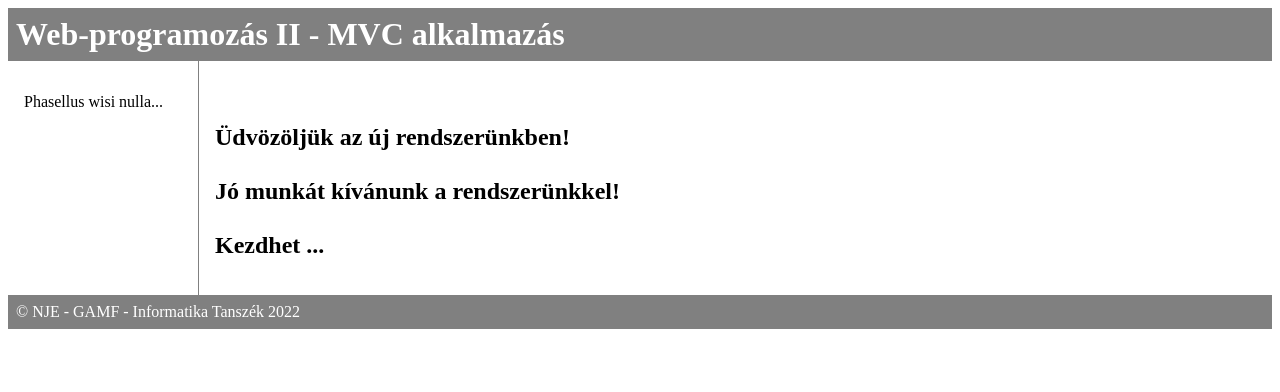
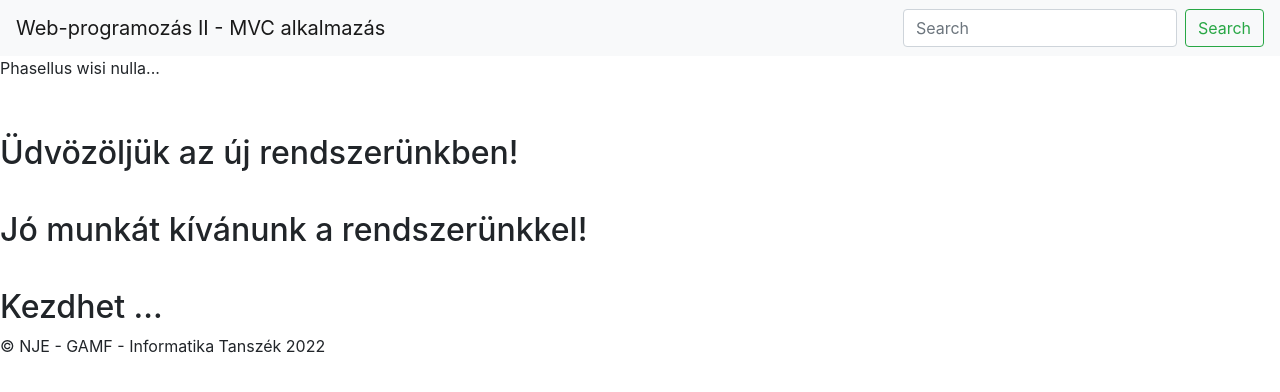
Before and after one commit to adobree/WEBII-B02, a PHP site: page / in a window 1280 px wide. Shown: the top 392 px of the page. Run offline with PHP 8.4, Linux system fonts and the light colour scheme; data that the repository does not hold is empty; some libraries are stand-ins or nearby versions.

Commit message:
new branch

```diff
--- a/css/main_style.css
+++ /dev/null
@@ -1,46 +0,0 @@
-header, footer {
-    padding: 0.5em;
-    color: white;
-    background-color: gray;
-    clear: left;
-}
-h1.header {
-    padding: 0;
-    margin: 0;
-}
-div#user {
-    float: right;
-}
-aside {
-    float: left;
-    width: 160px;
-    margin: 0;
-    padding: 1em;
-}
-section {
-    margin-left: 190px;
-    border-left: 1px solid gray;
-    padding: 1em;
-}
-ul {
-    float:left;
-    width:100%; /* A menü az alatta levő szövegtől elválik, birtokolja a teljes vízszintes sávját. */
-    padding:0;
-    margin:0;
-    list-style-type:none;
-    background-color: lightblue;
-}
-a {
-    float:left;
-    width:6em; /* Fix szélességű gombok érhetők el. Érdemes azonban vigyázni ezzel a módszerrel, mert ha a szöveg nem fér ki, a dizájn szétesik. */
-    text-decoration:none; /* Ne legyen aláhúzva a link. */
-    color:white;
-    background-color:navy;
-    padding:0.2em 0.6em;
-    border-right:1px solid white;
-}
-a.selected{
-    background-color: blue;
-}
-a:hover { background-color:#ff3300} /* Az egérkurzorra színváltással reagál a menüpont. */
-li { display:inline } /* Ez a sor oldja meg, hogy a menüpontok egymás mellé kerüljenek. */
--- a/includes/menu.inc.php
+++ b/includes/menu.inc.php
@@ -1,36 +1,38 @@
 <?php
 
-Class Menu {
+class Menu
+{
     public static $menu = array();
 
-    public static function setMenu() {
+    public static function setMenu()
+    {
         self::$menu = array();
         $connection = Database::getConnection();
-        $stmt = $connection->query("select url, nev, szulo, jogosultsag from menu where jogosultsag like '".$_SESSION['userlevel']."'order by sorrend");
-        while($menuitem = $stmt->fetch(PDO::FETCH_ASSOC)) {
+        $stmt = $connection->query("select url, nev, szulo, jogosultsag from menu where jogosultsag like '" . $_SESSION['userlevel'] . "'order by sorrend");
+        while ($menuitem = $stmt->fetch(PDO::FETCH_ASSOC)) {
             self::$menu[$menuitem['url']] = array($menuitem['nev'], $menuitem['szulo'], $menuitem['jogosultsag']);
         }
     }
 
-    public static function getMenu($sItems) {
+    public static function getMenu($sItems)
+    {
         $submenu = "";
 
-        $menu = "<ul>";
-        foreach(self::$menu as $menuindex => $menuitem)
-        {
-            if($menuitem[1] == "")
-            { $menu.= "<li><a href='".SITE_ROOT.$menuindex."' ".($menuindex==$sItems[0]? "class='selected'":"").">".$menuitem[0]."</a></li>"; }
-            else if($menuitem[1] == $sItems[0])
-            { $submenu .= "<li><a href='".SITE_ROOT.$sItems[0]."/".$menuindex."' ".($menuindex==$sItems[1]? "class='selected'":"").">".$menuitem[0]."</a></li>"; }
+        $menu = "<ul class=\"navbar-nav mr-auto\">";
+        foreach (self::$menu as $menuindex => $menuitem) {
+            if ($menuitem[1] == "") {
+                $menu .= "<li class=\"nav-item\"><a href='" . SITE_ROOT . $menuindex . "' " . ($menuindex == $sItems[0] ? "class='selected'" : "") . ">" . $menuitem[0] . "</a></li>";
+            } else if ($menuitem[1] == $sItems[0]) {
+                $submenu .= "<li><a href='" . SITE_ROOT . $sItems[0] . "/" . $menuindex . "' " . ($menuindex == $sItems[1] ? "class='selected'" : "") . ">" . $menuitem[0] . "</a></li>";
+            }
         }
-        $menu.="</ul>";
+        $menu .= "</ul>";
 
-        if($submenu != "")
-            $submenu = "<ul>".$submenu."</ul>";
+        if ($submenu != "")
+            $submenu = "<ul>" . $submenu . "</ul>";
 
-        return $menu.$submenu;;
+        return $menu . $submenu;;
     }
 }
 
 Menu::setMenu();
-?>
--- a/index.php
+++ b/index.php
@@ -1,10 +1,9 @@
 <?php
 //alkalmaz�s gy�k�r k�nyvt�ra a szerveren
-define('SERVER_ROOT', $_SERVER['DOCUMENT_ROOT'].'/web2kovacsadam/');
+define('SERVER_ROOT', $_SERVER['DOCUMENT_ROOT'] . '/WEBII-B02/');
+define('SITE_ROOT', $_SERVER['DOCUMENT_ROOT'] . '/WEBII-B02/');
 //URL c�m az alkalmaz�s gy�ker�hez
-define('SITE_ROOT', 'http://pfw.ddns.net/web2kovacsadam/');
+// define('SITE_ROOT', 'http://pfw.ddns.net/web2kovacsadam/');
 
 // a router.php vez�rl� bet�lt�se
 require_once(SERVER_ROOT . 'controllers/' . 'router.php');
-
-?>
--- a/views/page_main.php
+++ b/views/page_main.php
@@ -1,25 +1,70 @@
 <!DOCTYPE html>
 <html>
+
 <head>
     <meta charset="utf-8">
     <title>MVC - PHP</title>
-        <link rel="stylesheet" type="text/css" href="<?php echo SITE_ROOT?>css/main_style.css">
-        <?php if($viewData['style']) echo '<link rel="stylesheet" type="text/css" href="'.$viewData['style'].'">'; ?>
+    <link rel="stylesheet" href="https://stackpath.bootstrapcdn.com/bootstrap/4.4.1/css/bootstrap.min.css" integrity="sha384-Vkoo8x4CGsO3+Hhxv8T/Q5PaXtkKtu6ug5TOeNV6gBiFeWPGFN9MuhOf23Q9Ifjh" crossorigin="anonymous">
+    <script src="https://code.jquery.com/jquery-3.4.1.slim.min.js" integrity="sha384-J6qa4849blE2+poT4WnyKhv5vZF5SrPo0iEjwBvKU7imGFAV0wwj1yYfoRSJoZ+n" crossorigin="anonymous"></script>
+    <script src="https://stackpath.bootstrapcdn.com/bootstrap/4.4.1/js/bootstrap.min.js" integrity="sha384-wfSDF2E50Y2D1uUdj0O3uMBJnjuUD4Ih7YwaYd1iqfktj0Uod8GCExl3Og8ifwB6" crossorigin="anonymous"></script>
+    <link rel="stylesheet" type="text/css" href="<?php echo SITE_ROOT ?>css/main_style.css">
+    <?php if ($viewData['style']) echo '<link rel="stylesheet" type="text/css" href="' . $viewData['style'] . '">'; ?>
 </head>
+
 <body>
     <header>
-            <div id="user"><em><?= $_SESSION['userlastname']." ".$_SESSION['userfirstname'] ?></em></div>
-            <h1 class="header">Web-programozás II - MVC alkalmazás</h1>
+        <div id="user"><em><?= $_SESSION['userlastname'] . " " . $_SESSION['userfirstname'] ?></em></div>
+
+        <nav class="navbar navbar-expand-lg navbar-light bg-light">
+            <a class="navbar-brand" href="#">
+                Web-programozás II - MVC alkalmazás
+            </a>
+            <button class="navbar-toggler" type="button" data-toggle="collapse" data-target="#navbarSupportedContent" aria-controls="navbarSupportedContent" aria-expanded="false" aria-label="Toggle navigation">
+                <span class="navbar-toggler-icon"></span>
+            </button>
+
+            <div class="collapse navbar-collapse" id="navbarSupportedContent">
+                <!-- <ul class="navbar-nav mr-auto"> -->
+                <?php echo Menu::getMenu($viewData['selectedItems']); ?>
+                <!-- <li class="nav-item active">
+                        <a class="nav-link" href="#">Home <span class="sr-only">(current)</span></a>
+                    </li>
+                    <li class="nav-item">
+                        <a class="nav-link" href="#">Link</a>
+                    </li>
+                    <li class="nav-item dropdown">
+                        <a class="nav-link dropdown-toggle" href="#" id="navbarDropdown" role="button" data-toggle="dropdown" aria-haspopup="true" aria-expanded="false">
+                            Dropdown
+                        </a>
+                        <div class="dropdown-menu" aria-labelledby="navbarDropdown">
+                            <a class="dropdown-item" href="#">Action</a>
+                            <a class="dropdown-item" href="#">Another action</a>
+                            <div class="dropdown-divider"></div>
+                            <a class="dropdown-item" href="#">Something else here</a>
+                        </div>
+                    </li>
+                    <li class="nav-item">
+                        <a class="nav-link disabled" href="#">Disabled</a>
+                    </li> -->
+                <!-- </ul> -->
+                <form class="form-inline my-2 my-lg-0">
+                    <input class="form-control mr-sm-2" type="search" placeholder="Search" aria-label="Search">
+                    <button class="btn btn-outline-success my-2 my-sm-0" type="submit">Search</button>
+                </form>
+            </div>
+        </nav>
     </header>
-        <nav>
+    <!-- <nav>
         <?php echo Menu::getMenu($viewData['selectedItems']); ?>
-        </nav>
+    </nav> -->
     <aside>
         <p>Phasellus wisi nulla...</p>
     </aside>
     <section>
-            <?php if($viewData['render']) include($viewData['render']); ?>
+        <?php if ($viewData['render']) include($viewData['render']); ?>
     </section>
     <footer>&copy; NJE - GAMF - Informatika Tanszék <?= date("Y") ?></footer>
+    <script src="https://cdn.jsdelivr.net/npm/bootstrap@5.2.2/dist/js/bootstrap.min.js" integrity="sha384-IDwe1+LCz02ROU9k972gdyvl+AESN10+x7tBKgc9I5HFtuNz0wWnPclzo6p9vxnk" crossorigin="anonymous"></script>
 </body>
+
 </html>
```
Also changed, not shown: css/belepes_main.css (deleted, +0 -9 lines). Lines whose indentation alone changed are shown as unchanged.
